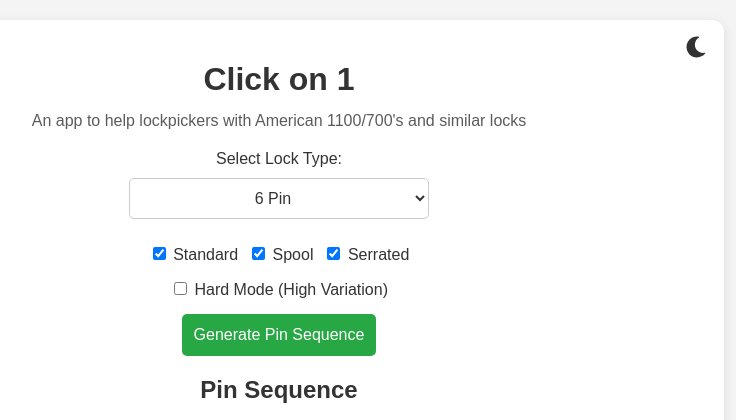
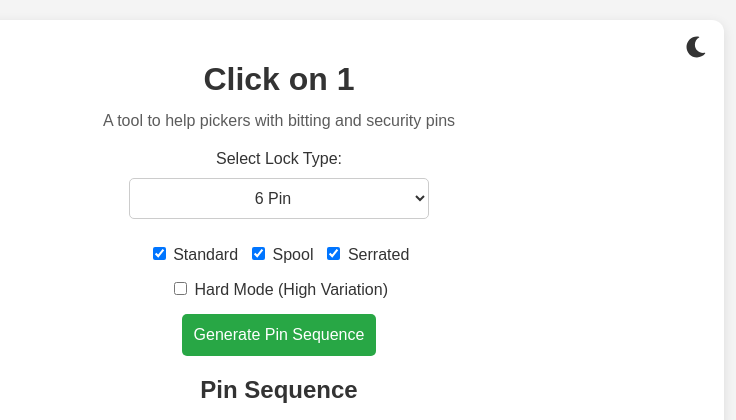
Before and after one commit to profkuns/Click-on-1, a Flask app: page / in a window 1280 px wide. Shown: the top 420 px of the page, without its empty margins (361-1097 px from the left). Run offline with Flask 3, Linux system fonts and the light colour scheme.

Commit message:
Update index.html

```diff
--- a/templates/index.html
+++ b/templates/index.html
@@ -14,7 +14,7 @@
         <i id="darkModeIcon" class="fas fa-moon dark-mode-toggle" onclick="toggleDarkMode()"></i>
 
         <h1>Click on 1</h1>
-        <h2 class="subtitle">An app to help lockpickers with American 1100/700's and similar locks</h2>
+        <h2 class="subtitle">A tool to help pickers with bitting and security pins</h2>
 
         <div class="controls">
             <label for="pin-count">Select Lock Type:</label>
```
